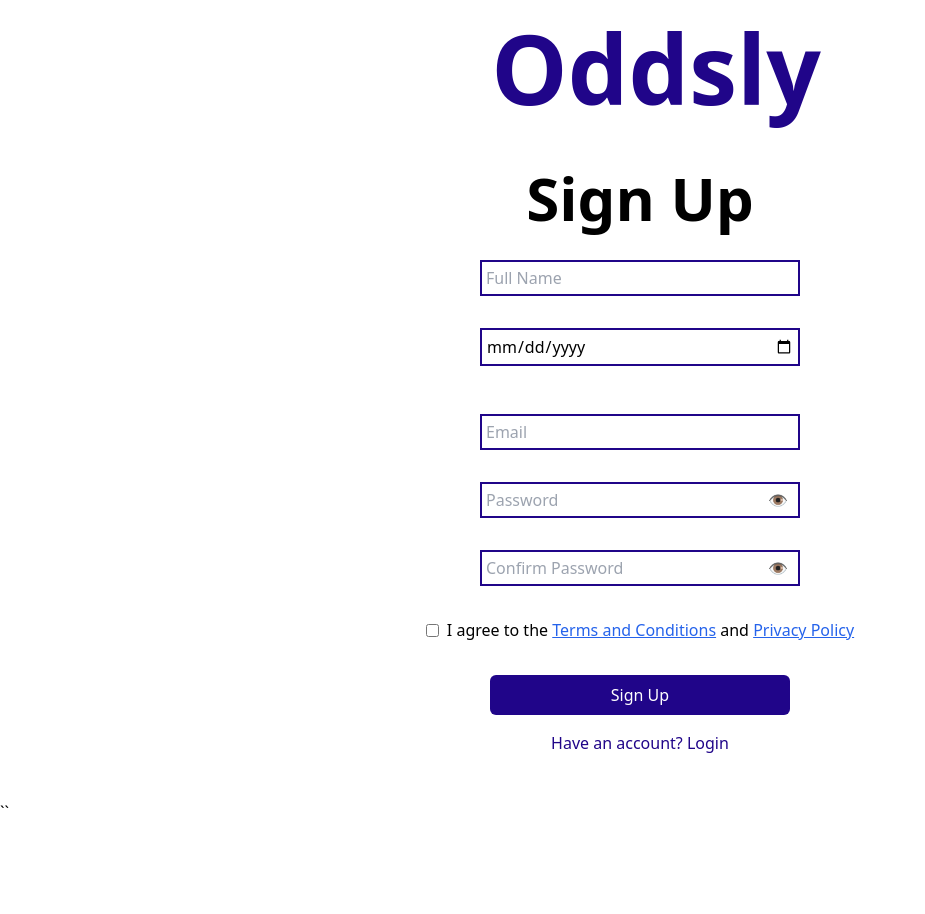
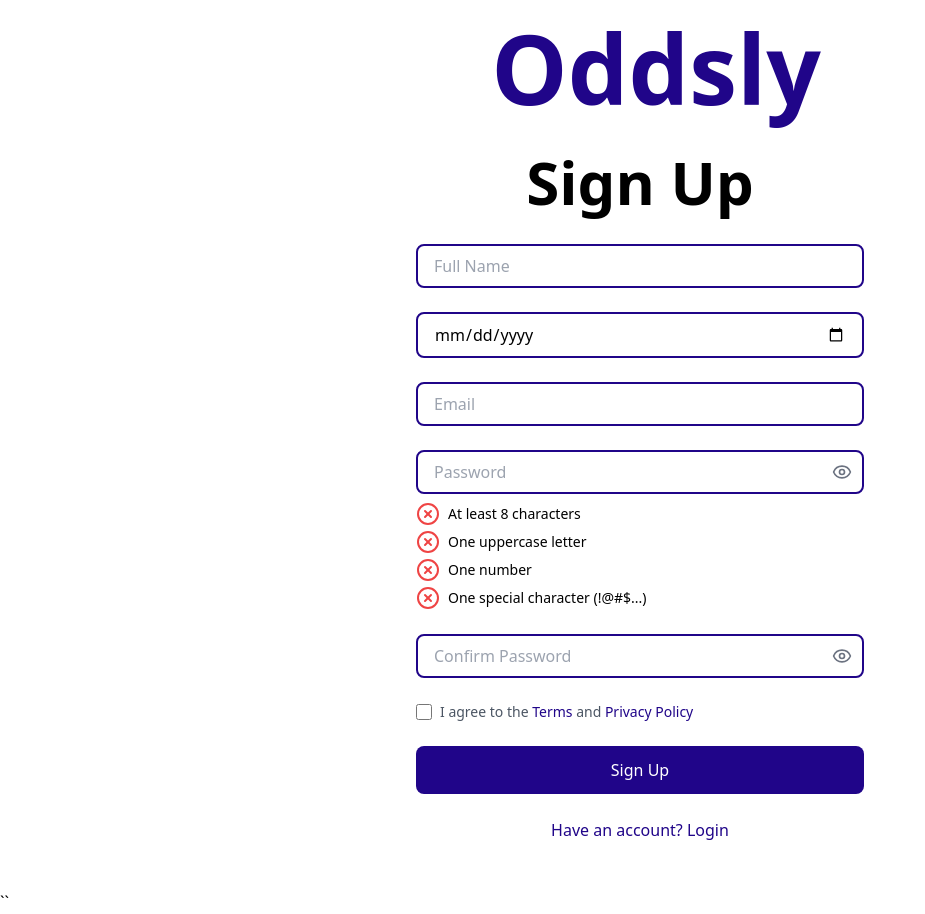
Before and after one commit to sirdannz/oddsly, a React (Vite) app: page /login in a window 1280 px wide. Both pictures are taken after a click on the button "New here? Sign Up". Shown: the whole page, without its empty margins (0-925 px from the left). Before the commit the page ends 824 px from the top, so only its background shows below. Built offline with nearby package versions, Linux system fonts and the light colour scheme; no server answers.

Commit message:
Completed Secure Login Logic 🔒

```diff
--- a/src/App.tsx
+++ b/src/App.tsx
@@ -26,9 +26,11 @@ function App() {
 
   if (loading) {
     return (
+
       <div className="flex items-center justify-center min-h-screen">
-        <RingLoader />
+        <RingLoader size={300} color='#200589' speedMultiplier={1.25}/>
       </div>
+
     );
   }
 
@@ -36,7 +38,7 @@ function App() {
     <QueryClientProvider client={queryClient}>
       <BrowserRouter>
         <div className="min-h-screen p-4">
-          {/* Render Header only if user is authenticated */}
+
           <Header />
 
           <Routes>
--- a/src/components/Account/Login.tsx
+++ b/src/components/Account/Login.tsx
@@ -1,220 +1,345 @@
-/* ++++++++++ IMPORTS ++++++++++ */
-import { useState } from "react";
-import { useNavigate } from "react-router-dom";
+/* ++++++++++ LIBRARIES ++++++++++ */
+import React, { useState, useEffect } from 'react';
+import { useNavigate } from 'react-router-dom';
 
-/* ++++++++++ AUTHORIZATION ++++++++++ */
-import { signIn, signUp } from "../../authorization/AuthService";
-import useAuth from "../../authorization/useAuth";
+/* ++++++++++ ICONS ++++++++++ */
+import { Eye, EyeOff, CheckCircle, XCircle } from 'lucide-react';
+
+/* ++++++++++ AUTHORIZATION / LOGIN ++++++++++ */
+import { signIn, signUp } from '../../authorization/AuthService';
+import useAuth from '../../authorization/useAuth';
 
 const Login = () => {
   /* ++++++++++ STATES ++++++++++ */
   const [email, setEmail] = useState("");
   const [password, setPassword] = useState("");
-  const [confirmPassword, setConfirmPassword] = useState(""); // New state for confirm password
-  const [fullName, setFullName] = useState(""); // State for full name
-  const [dateOfBirth, setDateOfBirth] = useState(""); // State for date of birth
-  const [agreeToTerms, setAgreeToTerms] = useState(false); // State for terms agreement
+  const [confirmPassword, setConfirmPassword] = useState("");
+  const [fullName, setFullName] = useState("");
+  const [dateOfBirth, setDateOfBirth] = useState("");
+  const [agreeToTerms, setAgreeToTerms] = useState(false);
   const [isSigningUp, setIsSigningUp] = useState(false);
   const [error, setError] = useState<string | null>(null);
   const [info, setInfo] = useState<string | null>(null);
   const [showPassword, setShowPassword] = useState(false);
   const [isLoading, setIsLoading] = useState(false);
+  const [passwordValidations, setPasswordValidations] = useState({
+    hasLength: false,
+    hasCapital: false,
+    hasNumber: false,
+    hasSpecial: false,
+  });
+
+  const [validations, setValidations] = useState({
+    email: false,
+    password: false,
+    confirmPassword: false,
+    fullName: false,
+    dateOfBirth: false
+  });
+
   const navigate = useNavigate();
   const { refreshAuth } = useAuth();
 
-  const handleAuth = async (event?: React.FormEvent) => {
+  // Validate password on change
+  useEffect(() => {
+    setPasswordValidations(validatePassword(password));
+  }, [password]);
+
+  // Validate email, password, confirm password, full name, and date of birth
+  const validateEmail = (email: string) => {
+    const emailRegex = /^[^\s@]+@[^\s@]+\.[^\s@]+$/;
+    return emailRegex.test(email);
+  };
+
+  const validatePassword = (password: string) => {
+    return {
+      hasLength: password.length >= 8,
+      hasCapital: /[A-Z]/.test(password),
+      hasNumber: /[0-9]/.test(password),
+      hasSpecial: /[!@#$%^&*(),.?":{}|<>]/.test(password),
+    };
+  };
+
+  const validateConfirmPassword = (password: string, confirmPassword: string) => {
+    return password === confirmPassword && password !== "";
+  };
+
+  const validateFullName = (name: string) => {
+    return name.length >= 2 && /^[a-zA-Z\s]*$/.test(name);
+  };
+
+  const validateDateOfBirth = (dob: string) => {
+    if (!dob) return false;
+    const age = calculateAge(new Date(dob));
+    return age >= 18;
+  };
+
+  // Validate all fields on change
+  useEffect(() => {
+    setValidations({
+      email: validateEmail(email),
+      password: !!password && Object.values(validatePassword(password)).every(Boolean),//validatePassword(password),
+      confirmPassword: !!confirmPassword && validateConfirmPassword(password, confirmPassword),
+      fullName: fullName ? validateFullName(fullName) : false,
+      dateOfBirth: !!dateOfBirth && validateDateOfBirth(dateOfBirth)
+    });
+  }, [email, password, confirmPassword, fullName, dateOfBirth]);
+
+
+  const calculateAge = (birthDate: Date) => { // Calculate age from date of birth
+    const today = new Date();
+    let age = today.getFullYear() - birthDate.getFullYear();
+    const m = today.getMonth() - birthDate.getMonth();
+    if (m < 0 || (m === 0 && today.getDate() < birthDate.getDate())) age--;
+    return age;
+  };
+
+  const handleAuth = async (event: React.FormEvent<HTMLFormElement>) => {
     if (event) event.preventDefault();
     setIsLoading(true);
     setError(null);
     setInfo(null);
 
+    // Sign up or sign in
     try {
       if (isSigningUp) {
-        // Validate that password and confirmPassword match
-        if (password !== confirmPassword) {
-          setError("Passwords do not match");
+        if (!Object.values(validations).every(Boolean) || !agreeToTerms) {
+          setError("Please ensure all fields are valid");
           setIsLoading(false);
           return;
         }
-        // Validate other fields
-        if (!fullName) {
-          setError("Please enter your full name");
+        await signUp(email, password, { fullName, dateOfBirth });
+        setInfo("A verification email has been sent. Please check your inbox.");
+        setIsSigningUp(false);
+        resetForm();
+      } else {
+        if (!validations.email || !validations.password) {
+          setError("Invalid email or password");
           setIsLoading(false);
           return;
         }
-        if (!dateOfBirth) {
-          setError("Please enter your date of birth");
+        await signIn(email, password);
+        await refreshAuth();
+        navigate("/");
+      }
+    } catch (error) {
+      console.error("Auth error:", error);
+      setError((error as any).message);
+    } finally {
       setIsLoading(false);
-          return;
     }
-        // Verify age (e.g., 18+)
-        const userAge = calculateAge(new Date(dateOfBirth));
-        if (userAge < 18) {
-          setError("You must be at least 18 years old to sign up");
-          setIsLoading(false);
-          return;
-        }
-        if (!agreeToTerms) {
-          setError("You must agree to the terms and conditions");
-          setIsLoading(false);
-          return;
-        }
+  };
 
-        // Pass additional data to signUp function
-        await signUp(email, password, {
-          fullName,
-          dateOfBirth,
-        });
-        setInfo(
-          "A verification email has been sent. Please check your inbox and verify your email before logging in."
-        );
-        setIsSigningUp(false);
-        // Reset form fields
+  /* ++++++++++ FUNCTIONS ++++++++++ */
+  const resetForm = () => {
     setPassword("");
     setConfirmPassword("");
     setFullName("");
     setDateOfBirth("");
     setAgreeToTerms(false);
-      } else {
-        await signIn(email, password);
-        await refreshAuth(); // Refresh auth state after successful login
-        navigate("/"); // Redirect to home page
-      }
-    } catch (error: any) {
-      console.error("Auth error:", error);
-      setError(error.message);
-    } finally {
-      setIsLoading(false);
-    }
+    setError(null);
   };
 
-  // Helper function to calculate age
-  const calculateAge = (birthDate: Date) => {
-    const today = new Date();
-    let age = today.getFullYear() - birthDate.getFullYear();
-    const m = today.getMonth() - birthDate.getMonth();
-    if (m < 0 || (m === 0 && today.getDate() < birthDate.getDate())) {
-      age--;
+  // Get input class name
+  const getInputClassName = (isValid: boolean, value: string, isSigningUp: boolean) => `
+    w-full px-4 py-2 rounded-lg
+    border-2 transition-all duration-300 ease-in-out
+    ${
+      isSigningUp
+        ? isValid === true
+          ? 'border-green-500'
+          : isValid === false
+            ? 'border-neon'
+            : 'border-gray-300'
+        : value
+          ? 'border-neon'
+          : 'border-gray-300'
     }
-    return age;
-  };
+    focus:outline-none focus:border-4
+    hover:border-opacity-80
+  `;
 
-  /* ++++++++++ RENDER ++++++++++ */
+  //
   return (
-    <div className="flex flex-col h-[50vh] text-center items-center">
-      <h2 className="text-6xl pt-12 pb-4 font-[900]">
+    <div className="flex flex-col min-h-[50vh] items-center p-8 bg-white">
+      <h2 className="text-6xl font-black mb-8 transition-all duration-300">
         {isSigningUp ? "Sign Up" : "Login"}
       </h2>
 
-      {error && <p className="text-red-500 mb-4">{error}</p>}
-      {info && <p className="text-blue-500 mb-4">{info}</p>}
+      {error && (
+        <div className="mb-4 p-3 bg-red-100 text-red-700 rounded-lg transition-all duration-300">
+          {error}
+        </div>
+      )}
+      {info && (
+        <div className="mb-4 p-3 bg-blue-100 text-blue-700 rounded-lg transition-all duration-300">
+          {info}
+        </div>
+      )}
 
-      <form onSubmit={handleAuth} className="flex flex-col items-center">
+      <form onSubmit={handleAuth} className="w-full max-w-md space-y-6">
+        <div className="space-y-6 transition-all duration-300">
           {isSigningUp && (
             <>
+              <div className="space-y-2">
                 <input
                   type="text"
                   placeholder="Full Name"
                   value={fullName}
                   onChange={(e) => setFullName(e.target.value)}
-              className="w-[25vw] min-w-[300px] max-w-[400px] mt-4 mb-8 border-neon border-2 p-1 focus:border-4 focus:outline-none"
+                  className={getInputClassName(validations.fullName, fullName, isSigningUp)}
                   required
                 />
+                {fullName && validations.fullName === false && (
+                  <p className="text-sm text-red-500">Please enter a valid full name</p>
+                )}
+              </div>
+
+              <div className="space-y-2">
                 <input
                   type="date"
-              placeholder="Date of Birth"
                   value={dateOfBirth}
                   onChange={(e) => setDateOfBirth(e.target.value)}
-              className="w-[25vw] min-w-[300px] max-w-[400px] mb-8 border-neon border-2 p-1 focus:border-4 focus:outline-none"
+                  className={getInputClassName(validations.dateOfBirth, dateOfBirth, isSigningUp)}
                   required
                 />
+                {dateOfBirth && validations.dateOfBirth === false && (
+                  <p className="text-sm text-red-500">Must be 18 or older</p>
+                )}
+              </div>
             </>
           )}
+
+          <div className="space-y-2">
             <input
               type="email"
               placeholder="Email"
               value={email}
               onChange={(e) => setEmail(e.target.value)}
-          className="w-[25vw] min-w-[300px] max-w-[400px] mt-4 mb-8 border-neon border-2 p-1 focus:border-4 focus:outline-none"
+              className={getInputClassName(validations.email, email, isSigningUp)}
               required
             />
-        <div className="relative w-[25vw] min-w-[300px] max-w-[400px] mb-8">
+            {email && validations.email === false && (
+              <p className="text-sm text-red-500">Please enter a valid email</p>
+            )}
+          </div>
+
+          <div className="relative space-y-2">
+            <div className="relative">
               <input
                 type={showPassword ? "text" : "password"}
                 placeholder="Password"
                 value={password}
                 onChange={(e) => setPassword(e.target.value)}
-            className="w-full border-neon border-2 p-1 focus:border-4 focus:outline-none"
+                className={getInputClassName(validations.password, password, isSigningUp)}
                 required
               />
-          <span
+              <button
+                type="button"
                 onClick={() => setShowPassword(!showPassword)}
-            className="absolute right-3 top-1/2 transform -translate-y-1/2 cursor-pointer"
-            role="img"
-            aria-label={showPassword ? "Hide password" : "Show password"}
+                className="absolute right-3 top-1/2 transform -translate-y-1/2 text-gray-500 hover:text-gray-700 transition-colors duration-200"
               >
-            {showPassword ? "🙈" : "👁️"}
-          </span>
+                {showPassword ? <EyeOff size={20} /> : <Eye size={20} />}
+              </button>
             </div>
-        {/* Confirm Password Field */}
+
             {isSigningUp && (
-          <div className="relative w-[25vw] min-w-[300px] max-w-[400px] mb-8">
+            <div className="mt-2 space-y-1 text-sm">
+              <div className="flex items-center">
+                {passwordValidations.hasLength ? (
+                  <CheckCircle className="text-green-500 mr-2" />
+                ) : (
+                  <XCircle className="text-red-500 mr-2" />
+                )}
+                <span>At least 8 characters</span>
+              </div>
+              <div className="flex items-center">
+                {passwordValidations.hasCapital ? (
+                  <CheckCircle className="text-green-500 mr-2" />
+                ) : (
+                  <XCircle className="text-red-500 mr-2" />
+                )}
+                <span>One uppercase letter</span>
+              </div>
+              <div className="flex items-center">
+                {passwordValidations.hasNumber ? (
+                  <CheckCircle className="text-green-500 mr-2" />
+                ) : (
+                  <XCircle className="text-red-500 mr-2" />
+                )}
+                <span>One number</span>
+              </div>
+              <div className="flex items-center">
+                {passwordValidations.hasSpecial ? (
+                  <CheckCircle className="text-green-500 mr-2" />
+                ) : (
+                  <XCircle className="text-red-500 mr-2" />
+                )}
+                <span>One special character (!@#$...)</span>
+              </div>
+            </div>
+            )}
+          </div>
+
+          {isSigningUp && (
+            <div className="space-y-2">
+              <div className="relative">
                 <input
                   type={showPassword ? "text" : "password"}
                   placeholder="Confirm Password"
                   value={confirmPassword}
                   onChange={(e) => setConfirmPassword(e.target.value)}
-              className="w-full border-neon border-2 p-1 focus:border-4 focus:outline-none"
+                  className={getInputClassName(validations.confirmPassword, confirmPassword, isSigningUp)}
                   required
                 />
-            <span
+                <button
+                  type="button"
                   onClick={() => setShowPassword(!showPassword)}
-              className="absolute right-3 top-1/2 transform -translate-y-1/2 cursor-pointer"
-              role="img"
-              aria-label={showPassword ? "Hide password" : "Show password"}
+                  className="absolute right-3 top-1/2 transform -translate-y-1/2 text-gray-500 hover:text-gray-700 transition-colors duration-200"
                 >
-              {showPassword ? "🙈" : "👁️"}
-            </span>
+                  {showPassword ? <EyeOff size={20} /> : <Eye size={20} />}
+                </button>
+              </div>
+              {confirmPassword && validations.confirmPassword === false && (
+                <p className="text-sm text-red-500">Passwords must match</p>
+              )}
             </div>
           )}
-        {/* Terms and Conditions */}
+
           {isSigningUp && (
-          <div className="mb-8">
-            <label className="inline-flex items-center">
+            <div className="flex items-center space-x-2">
               <input
                 type="checkbox"
                 checked={agreeToTerms}
                 onChange={(e) => setAgreeToTerms(e.target.checked)}
-                className="form-checkbox"
+                className="w-4 h-4 text-neon border-neon rounded focus:ring-neon"
                 required
               />
-              <span className="ml-2">
+              <span className="text-sm text-gray-600">
                 I agree to the{" "}
-                <a
-                  href="/terms"
-                  target="_blank"
-                  className="text-blue-600 underline"
-                >
-                  Terms and Conditions
+                <a href="/terms" target="_blank" className="text-neon hover:underline">
+                  Terms
                 </a>{" "}
                 and{" "}
-                <a
-                  href="/privacy"
-                  target="_blank"
-                  className="text-blue-600 underline"
-                >
+                <a href="/privacy" target="_blank" className="text-neon hover:underline">
                   Privacy Policy
                 </a>
               </span>
-            </label>
             </div>
           )}
+        </div>
+
         <button
           type="submit"
           disabled={isLoading}
-          className={`w-[300px] bg-neon text-white py-2 rounded-md hover:bg-[#2043b8] duration-[300ms] mb-4 ${
-            isLoading ? "opacity-50 cursor-not-allowed" : ""
-          }`}
+          className={`
+            w-full py-3 rounded-lg
+            bg-neon text-white font-medium
+            transform transition-all duration-300
+            hover:bg-opacity-90 hover:scale-[1.02]
+            disabled:opacity-50 disabled:cursor-not-allowed
+            disabled:hover:scale-100
+          `}
         >
           {isLoading ? "Loading..." : isSigningUp ? "Sign Up" : "Login"}
         </button>
@@ -223,16 +348,10 @@ const Login = () => {
       <button
         onClick={() => {
           setIsSigningUp(!isSigningUp);
-          // Reset form fields when toggling
-          setPassword("");
-          setConfirmPassword("");
-          setFullName("");
-          setDateOfBirth("");
-          setAgreeToTerms(false);
-          setError(null);
+          resetForm();
         }}
         disabled={isLoading}
-        className="text-neon hover:underline"
+        className="mt-6 text-neon hover:underline transition-all duration-300"
       >
         {isSigningUp ? "Have an account? Login" : "New here? Sign Up"}
       </button>
```
Lines whose indentation alone changed are shown as unchanged.
